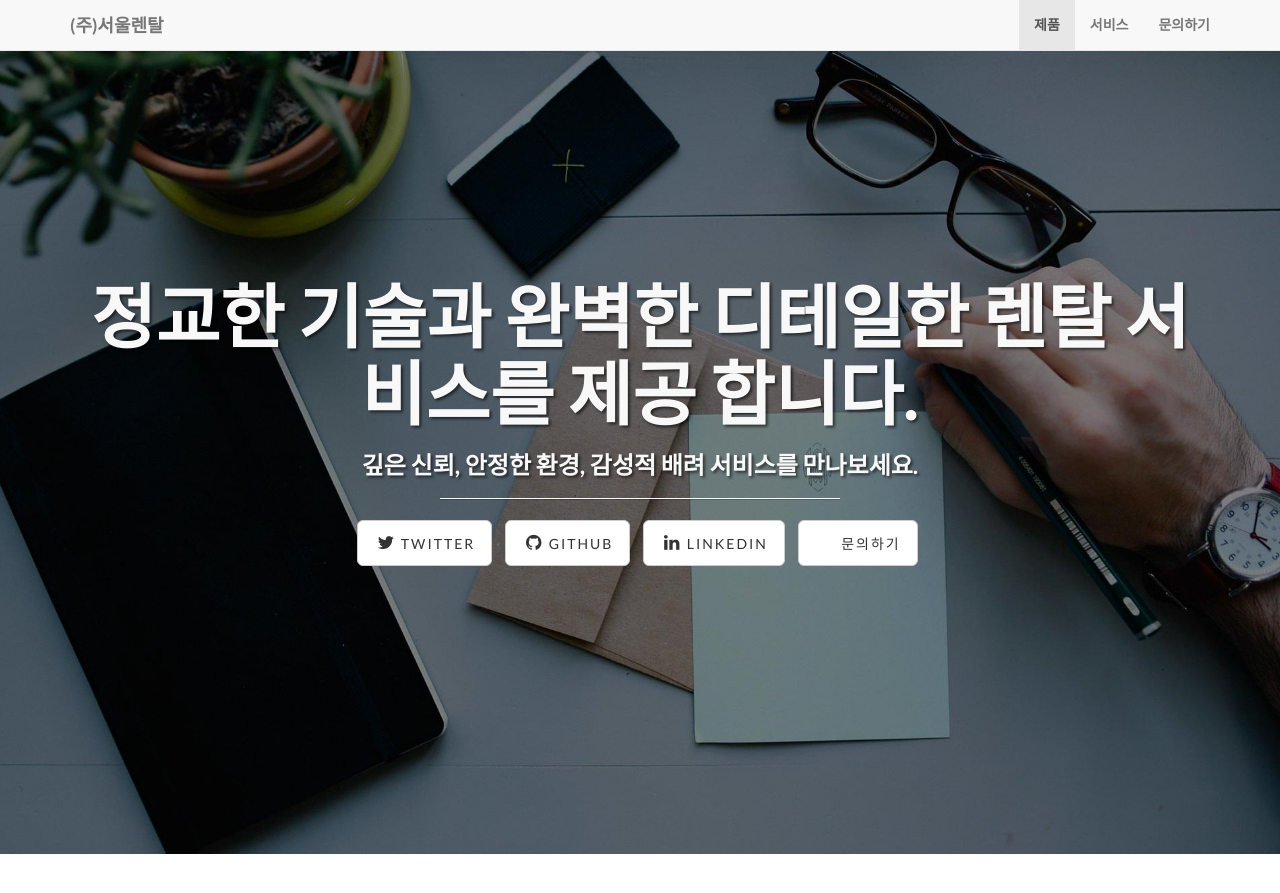
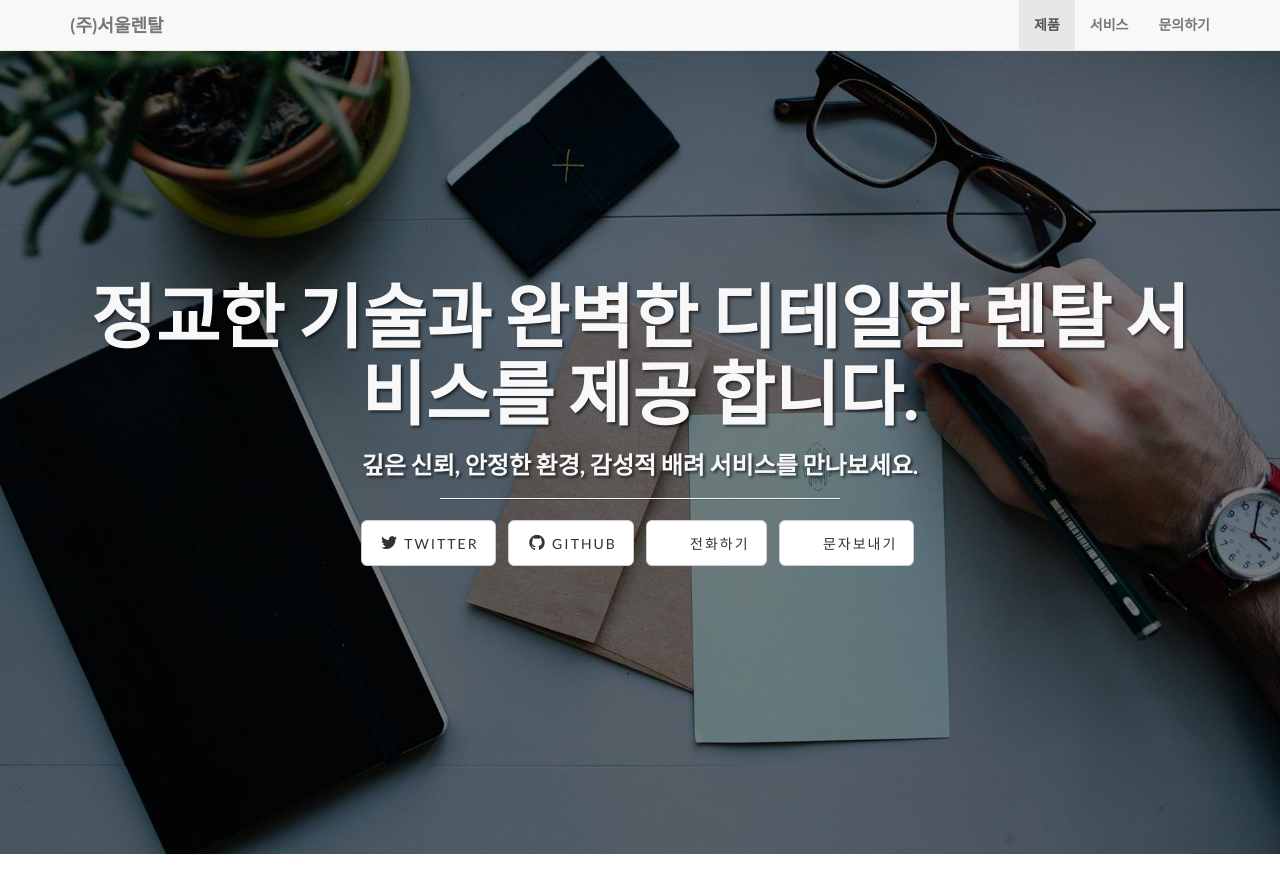
Before and after one commit to seoulrental/seoulrental.github.io, a Jekyll site: the page built from index.html, in a window 1280 px wide and 900 px high. Shown: the top 893 px of the window. Built offline with Jekyll 4.4.1, drawn with Linux system fonts in a browser that asks for light colours.

Commit message:
Update _config.yml

```diff
--- a/_config.yml
+++ b/_config.yml
@@ -30,7 +30,7 @@ social:
     url: https://twitter.com/SBootstrap
   - title: github
     url: https://github.com/IronSummitMedia/startbootstrap
-  - title: linkedin
-    url:
-  - title: 문의하기
+  - title: 전화하기
     url: tel:010 9034 7575
+  - title: 문자보내기
+    url: sms:010 9034 7575
```
